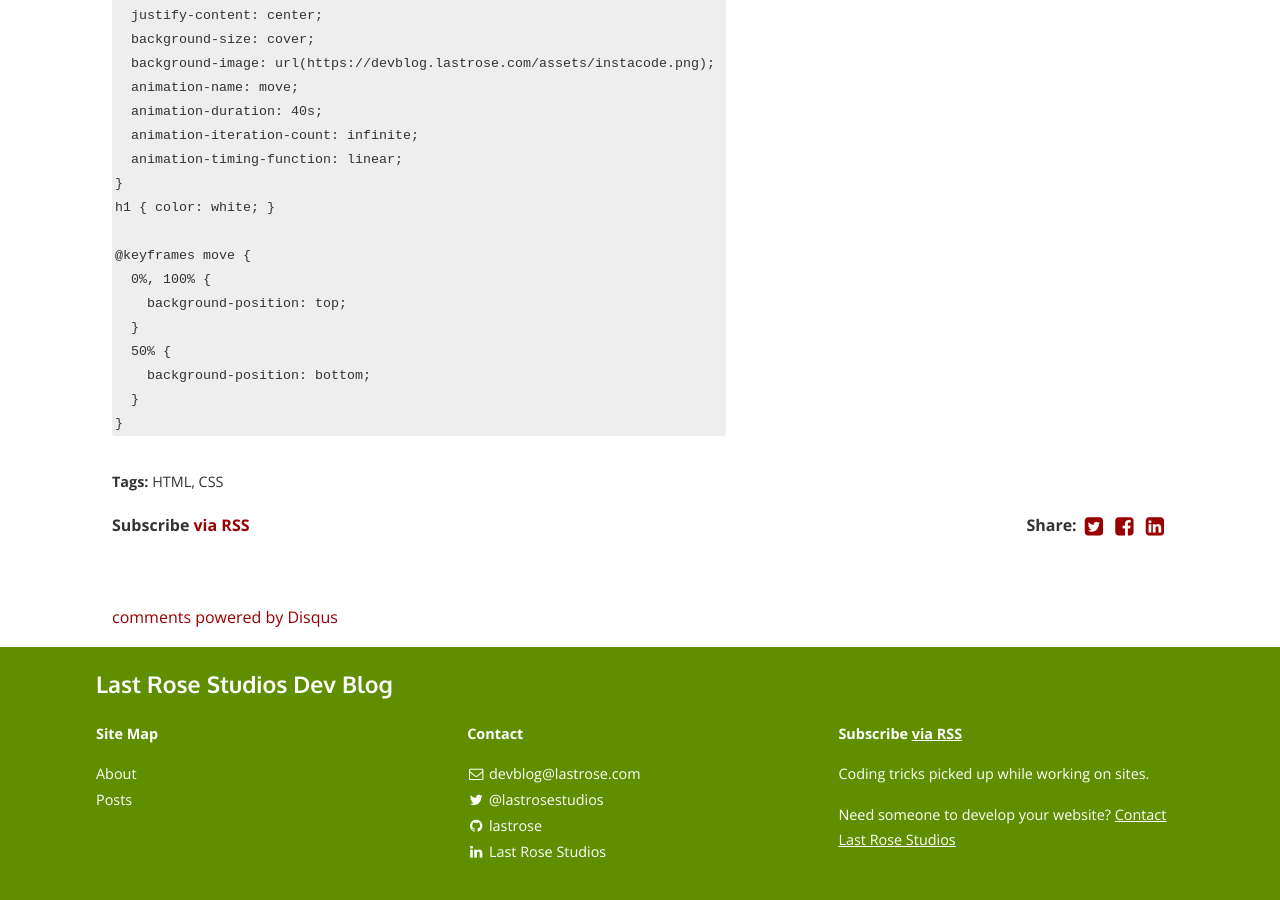
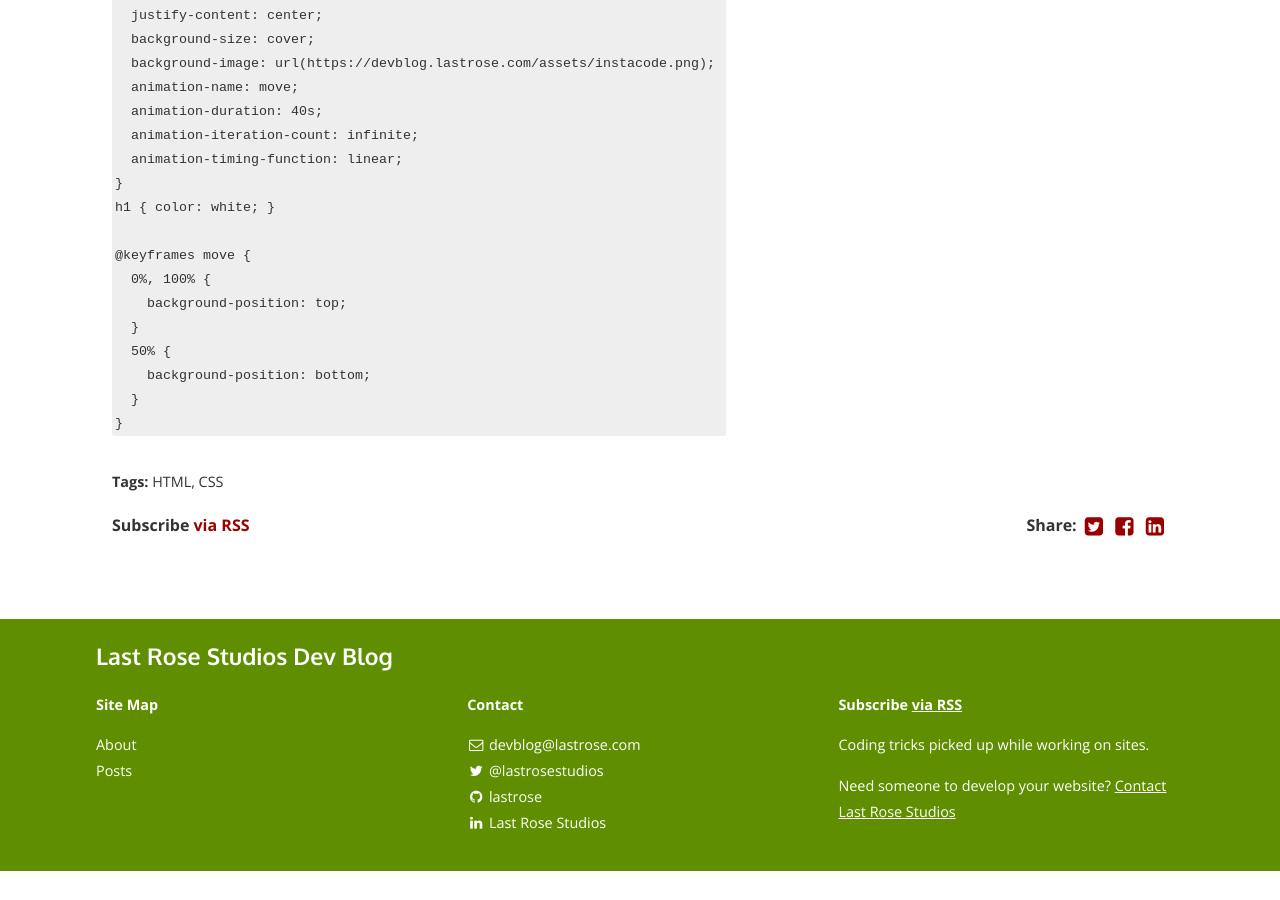
Before and after one commit to LastRose/lastrose.github.io, a Jekyll site: the page built from _posts/2016-07-25-css-hero-image-pan.markdown, in a window 1280 px wide and 900 px high, scrolled down 1229 px. Built offline with Jekyll 4.4.1, drawn with Linux system fonts in a browser that asks for light colours; nearby versions of some CDN libraries; comment, search, counter and statistics services are not loaded; a style sheet for code colours, icons or effects is not loaded; after the commit the page ends 2100 px from its top, so only the background shows below that; some of the changed lines change nothing that is shown.

Commit message:
Update Disqus embed code

```diff
--- a/_layouts/post.html
+++ b/_layouts/post.html
@@ -69,18 +69,26 @@
 {% unless page.disqus_disabled %}
 <section class="disqus">
   <div id="disqus_thread"></div>
-  <script type="text/javascript">
-    var disqus_shortname = '{{ site.disqus_shortname }}';
+  <script>
+      const disqus_shortname = '{{ site.disqus_shortname }}';
+      /**
+      *  RECOMMENDED CONFIGURATION VARIABLES: EDIT AND UNCOMMENT THE SECTION BELOW TO INSERT DYNAMIC VALUES FROM YOUR PLATFORM OR CMS.
+      *  LEARN WHY DEFINING THESE VARIABLES IS IMPORTANT: https://disqus.com/admin/universalcode/#configuration-variables    */
+      /*
+      var disqus_config = function () {
+      this.page.url = PAGE_URL;  // Replace PAGE_URL with your page's canonical URL variable
+      this.page.identifier = PAGE_IDENTIFIER; // Replace PAGE_IDENTIFIER with your page's unique identifier variable
+      };
+      */
+      (function() { // DON'T EDIT BELOW THIS LINE
+      const d = document, s = d.createElement('script');
+      s.src = 'https://'+ disqus_shortname +'.disqus.com/embed.js';
+      s.setAttribute('data-timestamp', +new Date());
+      (d.head || d.body).appendChild(s);
+      })();
+  </script>
+<noscript>Please enable JavaScript to view the <a href="https://disqus.com/?ref_noscript">comments powered by Disqus.</a></noscript>
 
-    /* * * DON'T EDIT BELOW THIS LINE * * */
-    (function() {
-        var dsq = document.createElement('script'); dsq.type = 'text/javascript'; dsq.async = true;
-        dsq.src = '//' + disqus_shortname + '.disqus.com/embed.js';
-        (document.getElementsByTagName('head')[0] || document.getElementsByTagName('body')[0]).appendChild(dsq);
-    })();
-  </script>
-  <noscript>Please enable JavaScript to view the <a href="https://disqus.com/?ref_noscript">comments powered by Disqus.</a></noscript>
-  <a href="https://disqus.com" class="dsq-brlink">comments powered by <span class="logo-disqus">Disqus</span></a>
 </section>
 {% endunless %}
 {% endif %}
```
